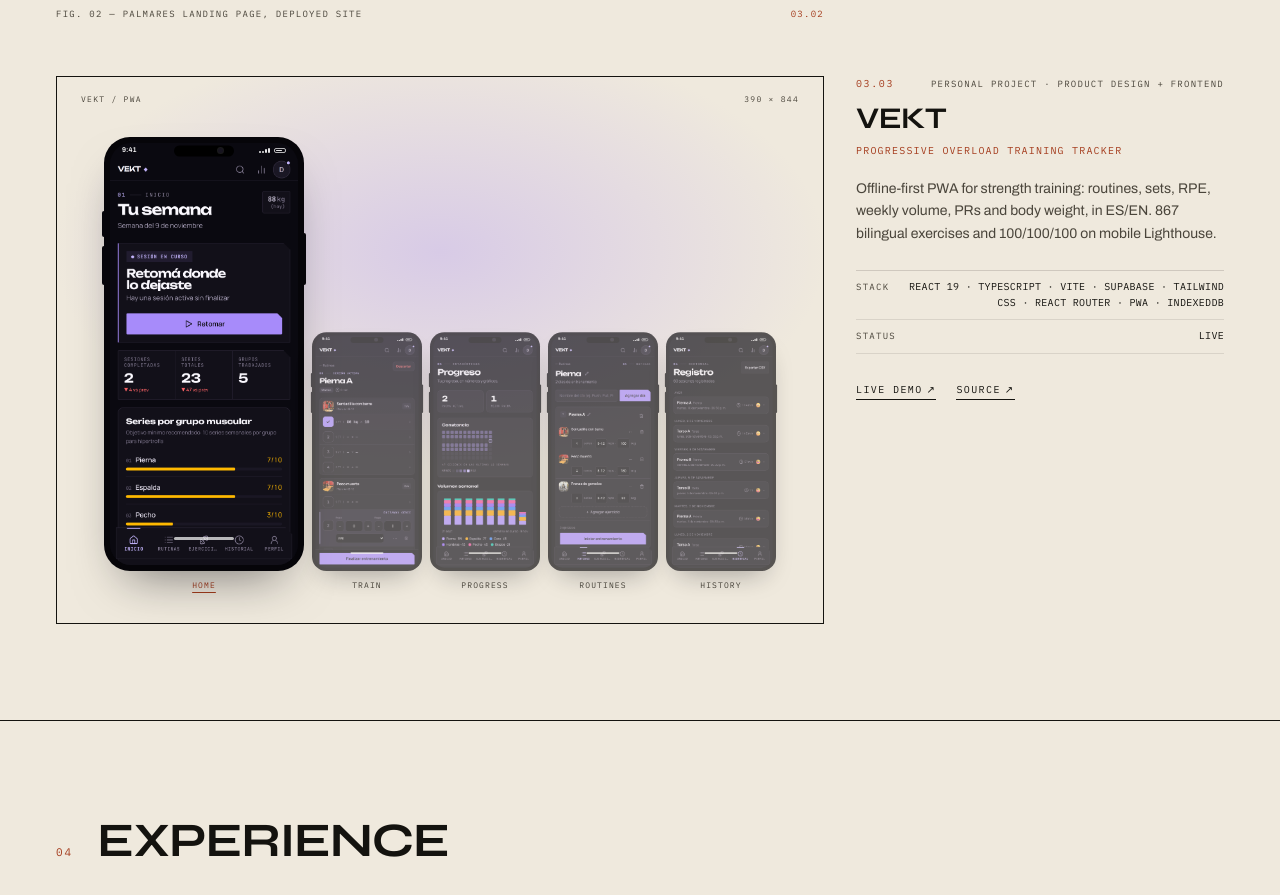
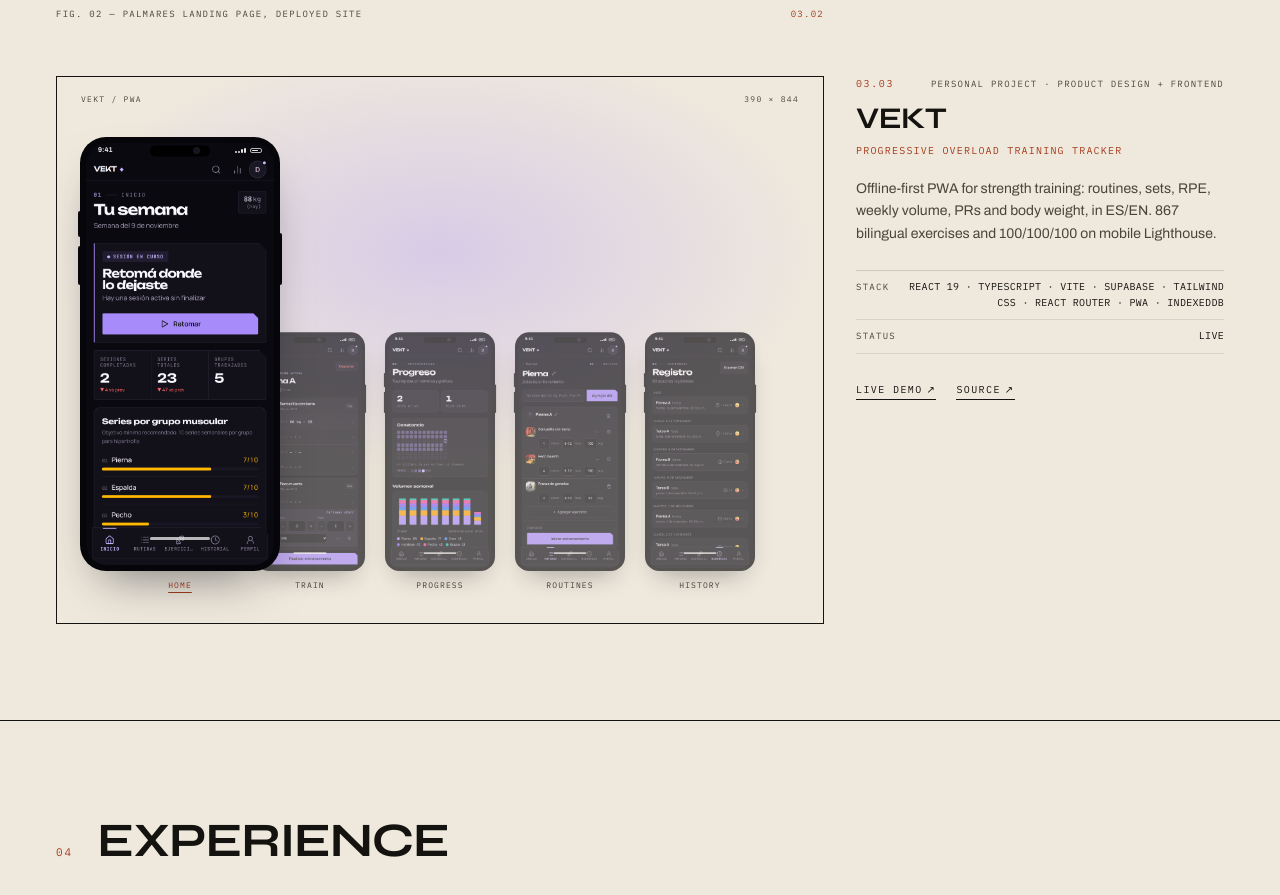
Before and after one commit to RicardoCano06/portfolio, a React (Vite) app: page / in a window 1280 px wide. Shown: the part 3500-4395 px from the top of the page. Built offline with nearby package versions, Linux system fonts and the light colour scheme.

Commit message:
Cambia el foco de Vekt a escala superpuesta sin reflow

```diff
--- a/src/components/PhoneShowcase.tsx
+++ b/src/components/PhoneShowcase.tsx
@@ -26,17 +26,17 @@ export default function PhoneShowcase({ project }: { project: Project }) {
         <span>390 × 844</span>
       </div>
 
-      <div className="relative hidden items-end justify-center gap-2 p-6 xl:flex xl:p-8">
+      <div className="relative hidden items-end justify-center gap-3.5 p-6 xl:flex xl:p-8">
         {shots.map((shot, index) => {
           const isActive = index === active
           return (
             <div
               key={shot.src}
-              className="flex shrink-0 flex-col items-center transition-[width] duration-500 ease-out motion-reduce:transition-none"
-              style={{ width: isActive ? 200 : 110 }}
+              className="relative flex w-[116px] shrink-0 flex-col items-center"
+              style={{ zIndex: isActive ? 20 : 10 }}
             >
               <div
-                className={`origin-bottom transition-[transform,opacity] duration-500 ease-out motion-reduce:transition-none ${
+                className={`origin-bottom transition-[transform,opacity] duration-300 ease-[cubic-bezier(0.22,1,0.36,1)] motion-reduce:transition-none ${
                   isActive ? 'scale-100 opacity-100' : 'scale-[0.55] opacity-65'
                 }`}
               >
```
